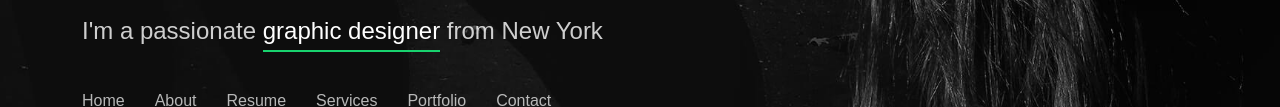
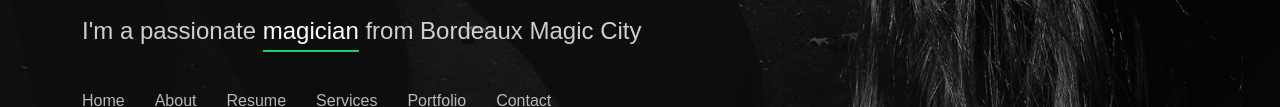
Before and after one commit to Benjaliette/emily-jones-portfolio, a Gatsby site: page / in a window 1280 px wide. Shown: the part 475-582 px from the top of the page. Built offline with nearby package versions, Linux system fonts and the light colour scheme; Gatsby itself is replaced by a stand-in of ours.

Commit message:
just small detail added

```diff
--- a/src/components/Header/Header.jsx
+++ b/src/components/Header/Header.jsx
@@ -18,7 +18,7 @@ const Header = ({onSelectNav}) => {
           <img src="assets/img/logo.png" alt="" class="img-fluid" />
         </AnchorLink>
         <h2>
-          I'm a passionate <span>graphic designer</span> from New York
+          I'm a passionate <span>magician</span> from Bordeaux Magic City
         </h2>
         <Navbar onSelectNav={onSelectNav}></Navbar>
         <div className="social-links">
```
